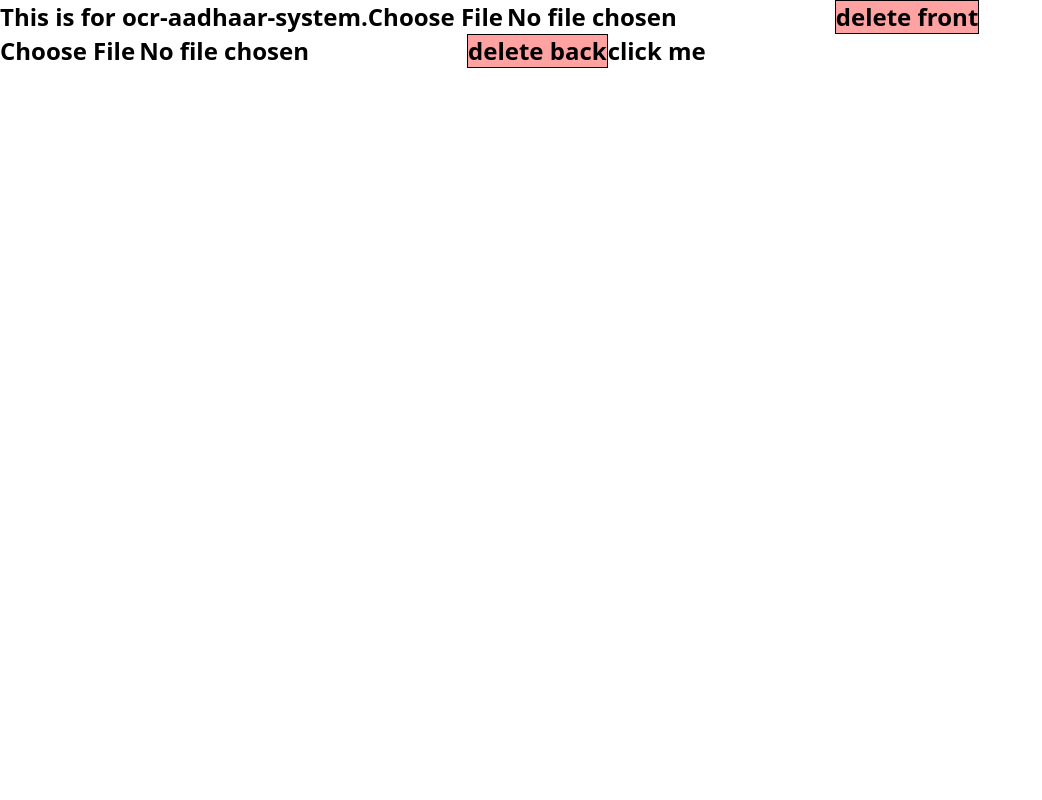
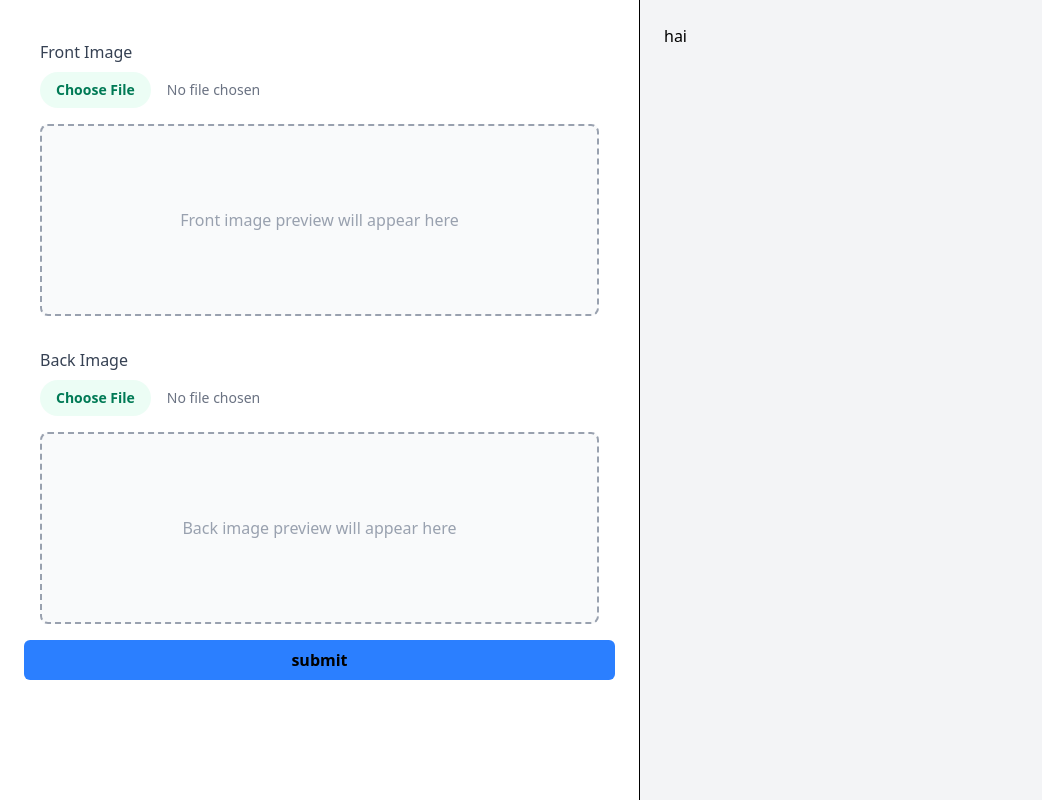
Before and after one commit to DhishonThomas/OCR-Aadhaar-System, a React (Vite) app in the folder client/: page / in a window 1280 px wide. Shown: the whole page, without its empty margins (0-1042 px from the left). Built offline with nearby package versions, Linux system fonts and the light colour scheme.

Commit message:
Updated image upload interface in the client side , ...

```diff
--- a/client/src/App.tsx
+++ b/client/src/App.tsx
@@ -1,6 +1,5 @@
 import axios from "axios";
 import React, { useEffect, useRef, useState } from "react";
-
 
 interface ImagePreview {
   frontPrev: string;
@@ -8,104 +7,175 @@ interface ImagePreview {
 }
 
 interface Data {
-  frontImage: File|null;
-  backImage:File|null
+  frontImage: File | null;
+  backImage: File | null;
 }
 
 const App = () => {
-
-const [data,setData]=useState<Data|null>({
-  frontImage:null,
-  backImage:null
-})
-  let frontImage=useRef<any>(null)
-let backImage=useRef<any>(null)
-let [submitButton,setSubmitButton]=useState(true)
+  const [data, setData] = useState<Data | null>({
+    frontImage: null,
+    backImage: null,
+  });
+  let frontImage = useRef<any>(null);
+  let backImage = useRef<any>(null);
+  let [submitButton, setSubmitButton] = useState(true);
 
   async function sendImages() {
+    if (data?.backImage && data?.frontImage) {
+      const formData = new FormData();
 
-if(data?.backImage&&data?.frontImage){
-  const formData=new FormData()
-
-  formData.append("frontImage",data?.frontImage)
-  formData.append("backImage",data?.backImage)
-  const response=await axios.post("http://localhost:2000/api/upload-images",formData,{
-    headers:{
-      'Content-Type': "multipart/form-data",
+      formData.append("frontImage", data?.frontImage);
+      formData.append("backImage", data?.backImage);
+      const response = await axios.post(
+        "http://localhost:2000/api/upload-images",
+        formData,
+        {
+          headers: {
+            "Content-Type": "multipart/form-data",
+          },
         }
-  })
-  if(response.data.status){
-    alert("data reached server succssfully.")
+      );
+      if (response.data.status) {
+        alert("data reached server succssfully.");
       }
-  console.log("responce",response.data)
-
+      console.log("responce", response.data);
     }
-
 
     // setData(response.data)
   }
 
-const [imagePrev,setImagePrev]=useState<ImagePreview>({
-  frontPrev:"",
-  backPrev:""
-})
-useEffect(()=>{
-  if(data?.backImage&&data.frontImage){
-    setSubmitButton(false)
-  }else{
-    setSubmitButton(true)
+  const [imagePrev, setImagePrev] = useState<ImagePreview>({
+    frontPrev: "",
+    backPrev: "",
+  });
+  useEffect(() => {
+    if (data?.backImage && data.frontImage) {
+      setSubmitButton(false);
+    } else {
+      setSubmitButton(true);
     }
-},[data])
+  }, [data]);
 
-const deleteFront=()=>{
-  frontImage.current.value=""
-  URL.revokeObjectURL(imagePrev.frontPrev)
-  setData((perv:any)=>({...perv,frontImage:null}))
-  setImagePrev((perv)=>({...perv,frontPrev:""}))
+  const deleteFront = () => {
+    frontImage.current.value = "";
+    URL.revokeObjectURL(imagePrev.frontPrev);
+    setData((perv: any) => ({ ...perv, frontImage: null }));
+    setImagePrev((perv) => ({ ...perv, frontPrev: "" }));
+  };
+  const deleteBack = () => {
+    backImage.current.value = "";
+    URL.revokeObjectURL(imagePrev.backPrev);
+    setData((perv: any) => ({ ...perv, backImage: null }));
+    setImagePrev((perv) => ({ ...perv, backPrev: "" }));
+  };
+  const updateFront = async () => {
+    if (imagePrev.frontPrev) {
+      URL.revokeObjectURL(imagePrev.frontPrev);
     }
-const deleteBack=()=>{
-  backImage.current.value=""
-  URL.revokeObjectURL(imagePrev.backPrev)
-  setData((perv:any)=>({...perv,backImage:null}))
-  setImagePrev((perv)=>({...perv,backPrev:""}))
+    setData((prev: any) => ({
+      ...prev,
+      frontImage: frontImage.current.files[0],
+    }));
+    const prevImage = URL.createObjectURL(frontImage.current.files[0]);
+    setImagePrev((prev) => ({ ...prev, frontPrev: prevImage }));
+    console.log(prevImage);
+  };
+  const updateBack = async () => {
+    if (imagePrev.backPrev) {
+      URL.revokeObjectURL(imagePrev.backPrev);
     }
-const updateFront=async()=>{
-  if(imagePrev.frontPrev){
-    URL.revokeObjectURL(imagePrev.frontPrev)
-  }
-    setData((prev:any) => ({...prev,frontImage:frontImage.current.files[0]}));
-    const prevImage = URL.createObjectURL(frontImage.current.files[0]);
-    setImagePrev((prev)=>({...prev,frontPrev:prevImage}));
-    console.log(prevImage);
-}
-const updateBack=async()=>{
-  if(imagePrev.backPrev){
-    URL.revokeObjectURL(imagePrev.backPrev)
-  }
-  setData((prev:any)=>({...prev,backImage:backImage.current.files[0]}))
-  const prevImage=URL.createObjectURL(backImage.current.files[0])
-  setImagePrev((prev)=>({...prev,backPrev:prevImage}))
-}
+    setData((prev: any) => ({
+      ...prev,
+      backImage: backImage.current.files[0],
+    }));
+    const prevImage = URL.createObjectURL(backImage.current.files[0]);
+    setImagePrev((prev) => ({ ...prev, backPrev: prevImage }));
+  };
 
   return (
-    <div className="text-black-300 font-bold text-2xl bg-white min-h-screen">
-      This is for ocr-aadhaar-system.
+    <div className="min-h-screen bg-gray-100 flex">
+      <div className="w-1/2 p-6 bg-white border-r">
+        <div className="bg-white rounded-lg p-4">
+          <p className="text-gray-700 font-medium mb-2">Front Image</p>
+          <input
+            type="file"
+            name="front-image"
+            ref={frontImage}
+            onChange={updateFront}
+            accept=".png, .jpg, .jpeg"
+            maxLength={1}
+            className="w-full text-sm text-gray-500 file:mr-4 file:py-2 file:px-4 file:rounded-full file:border-0 file:text-sm file:font-semibold file:bg-emerald-50 file:text-emerald-700 hover:file:bg-emerald-100"
+          />
+          <div className="mt-4 w-full h-48 border-2 border-dashed border-gray-400 rounded-lg flex items-center justify-center bg-gray-50">
+            {imagePrev.frontPrev ? (
+              <img
+                src={imagePrev.frontPrev}
+                alt="Front Preview"
+                className="max-w-full max-h-full object-contain rounded-lg"
+              />
+            ) : (
+              <p className="text-gray-400">
+                Front image preview will appear here
+              </p>
+            )}
+          </div>
+          {imagePrev.frontPrev && (
+            <button
+              className="border bg-red-500 rounded-md p-1 m-2 cursor-pointer"
+              onClick={deleteFront}
+            >
+              delete front
+            </button>
+          )}
+        </div>
+        <div className="bg-white rounded-lg p-4">
+          <p className="text-gray-700 font-medium mb-2">Back Image</p>
+          <input
+            type="file"
+            name="back-image"
+            onChange={updateBack}
+            ref={backImage}
+            accept=".png, .jpg, .jpeg"
+            maxLength={1}
+            className="w-full text-sm text-gray-500 file:mr-4 file:py-2 file:px-4 file:rounded-full file:border-0 file:text-sm file:font-semibold file:bg-emerald-50 file:text-emerald-700 hover:file:bg-emerald-100"
+          />
+          <div className="mt-4 w-full h-48 border-2 border-dashed border-gray-400 rounded-lg flex items-center justify-center bg-gray-50">
+            {imagePrev.backPrev ? (
+              <img
+                src={imagePrev.backPrev}
+                alt="Back Preview"
+                className="max-w-full max-h-full object-contain rounded-lg"
+              />
+            ) : (
+              <p className="text-gray-400">
+                Back image preview will appear here
+              </p>
+            )}
+          </div>
+          {imagePrev.backPrev && (
+            <button
+              className="border bg-red-500 rounded-md p-1 m-2 "
+              onClick={deleteBack}
+            >
+              delete back
+            </button>
+          )}
+        </div>
 
-<input type="file" ref={frontImage}  onChange={updateFront}/>
-<button className="border bg-red-300" onClick={deleteFront}>delete front</button>
-  {
-imagePrev.frontPrev&&  <img src={imagePrev.frontPrev} alt="Uploaded preview" style={{ maxWidth: '100%', height: 'auto' }} />
+        <div className="flex justify-center font-bold">
+          <button
+            className={`bg-blue-500 p-2 w-3xl rounded-md ${
+              submitButton ? "cursor-not-allowed" : "cursor-pointer"
+            }`}
+            disabled={submitButton}
+            onClick={sendImages}
+          >
+            submit
+          </button>
+        </div>
+      </div>
 
-  }
-    {
-imagePrev.backPrev&&  <img src={imagePrev.backPrev} alt="Uploaded preview" style={{ maxWidth: '100%', height: 'auto' }} />
-
-  }
-
-<input type="file" onChange={updateBack} ref={backImage}/>
-<button className="border bg-red-300 " onClick={deleteBack}>delete back</button>
-
-<button disabled={submitButton} onClick={sendImages}>click me</button>
+      <div className="w-1/2 p-6">hai</div>
     </div>
   );
 };
```
Also changed, not shown: 2 other files (tests, documents, lock files or other folders). Lines whose indentation alone changed are shown as unchanged.
